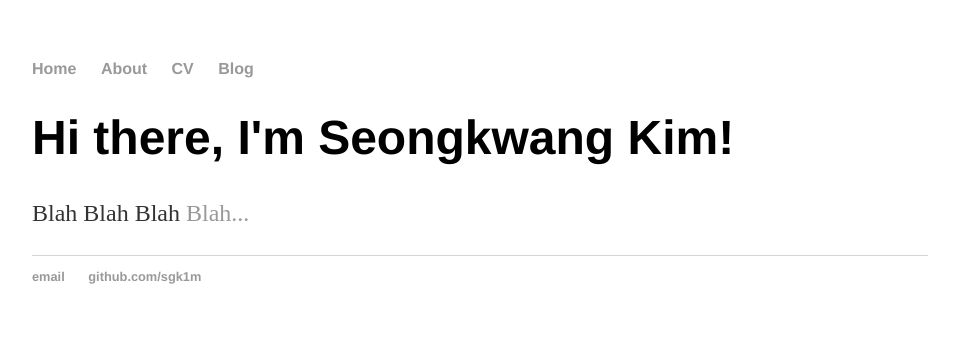
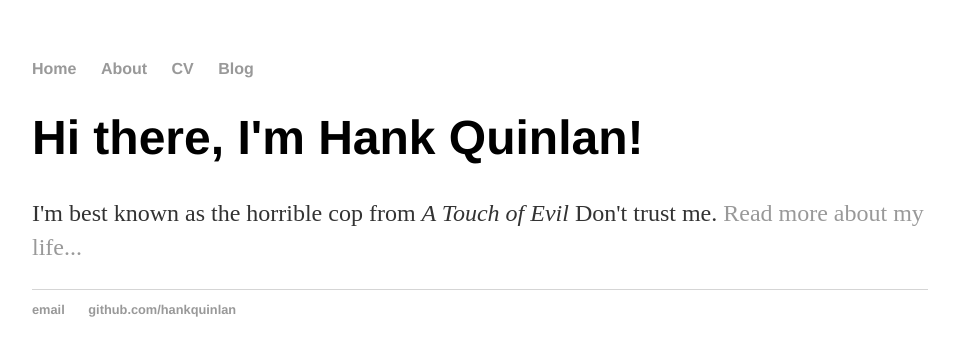
Before and after one commit to sgk1m/sgk1m.github.io, a Jekyll site: the page built from index.html, in a window 1280 px wide. Shown: the top 356 px of the page, without its empty margins (160-1119 px from the left). Built offline with Jekyll 4.4.1, drawn with Linux system fonts in a browser that asks for light colours.

Commit message:
Update index.html
to use default layout

```diff
--- a/index.html
+++ b/index.html
@@ -1,30 +1,8 @@
-<!DOCTYPE html>
-<html>
-	<head>
-		<title>Seongkwang Kim</title>
-		<!-- link to main stylesheet -->
-		<link rel="stylesheet" type="text/css" href="/css/main.css">
-	</head>
-	<body>
-		<nav>
-    		<ul>
-        		<li><a href="/">Home</a></li>
-	        	<li><a href="/about">About</a></li>
-        		<li><a href="/cv">CV</a></li>
-        		<li><a href="/blog">Blog</a></li>
-    		</ul>
-		</nav>
-		<div class="container">
-    		<div class="blurb">
-        		<h1>Hi there, I'm Seongkwang Kim!</h1>
-				<p> Blah Blah </em> Blah <a href="/about">Blah...</a></p>
-    		</div><!-- /.blurb -->
-		</div><!-- /.container -->
-		<footer>
-    		<ul>
-        		<li><a href="mailto:ksg0923@kaist.ac.kr">email</a></li>
-        		<li><a href="https://github.com/sgk1m">github.com/sgk1m</a></li>
-			</ul>
-		</footer>
-	</body>
-</html>
+---
+layout: default
+title: Hank Quinlan, Horrible Cop
+---
+<div class="blurb">
+	<h1>Hi there, I'm Hank Quinlan!</h1>
+	<p>I'm best known as the horrible cop from <em>A Touch of Evil</em> Don't trust me. <a href="/about">Read more about my life...</a></p>
+</div><!-- /.blurb -->
```
